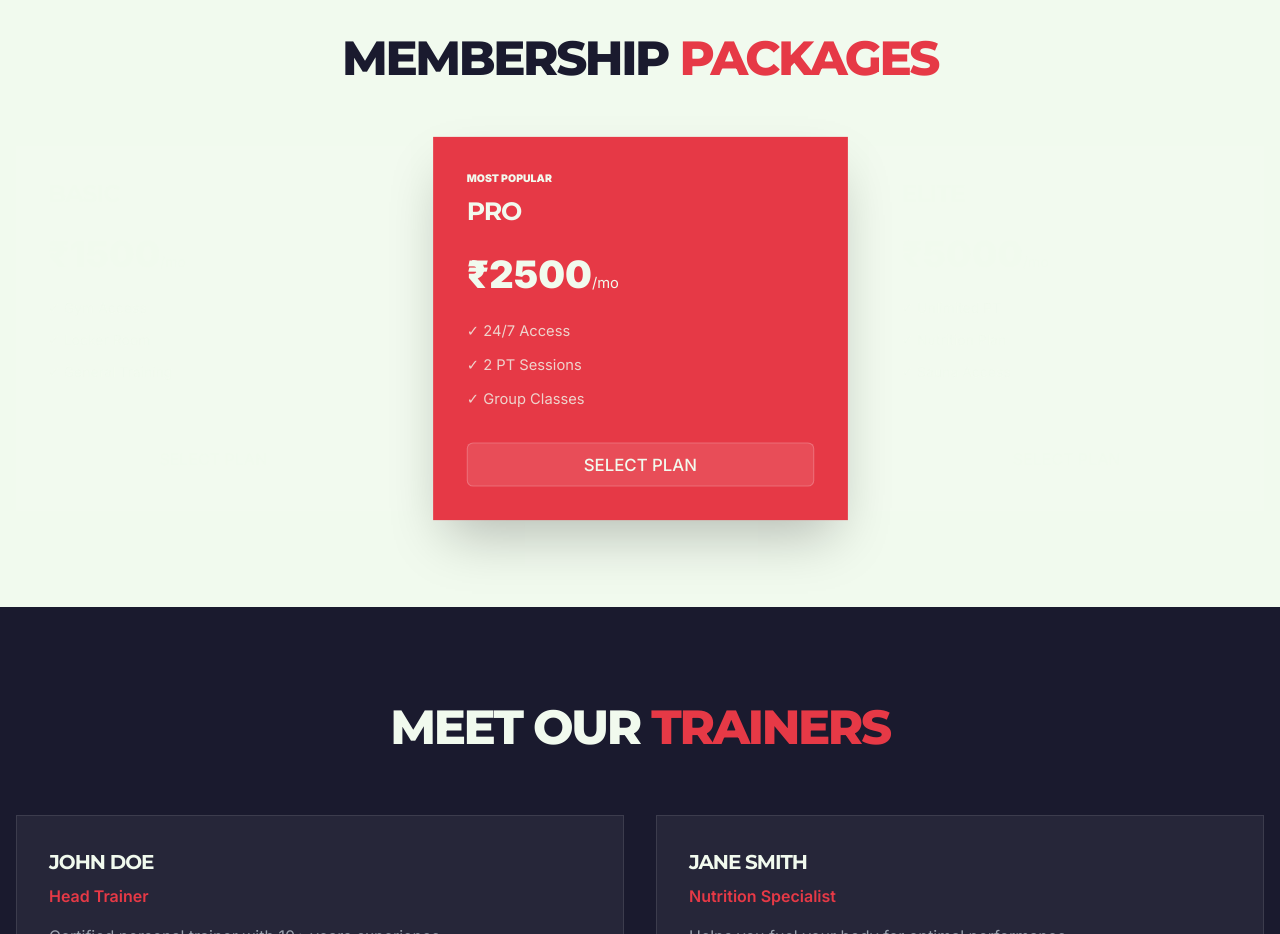
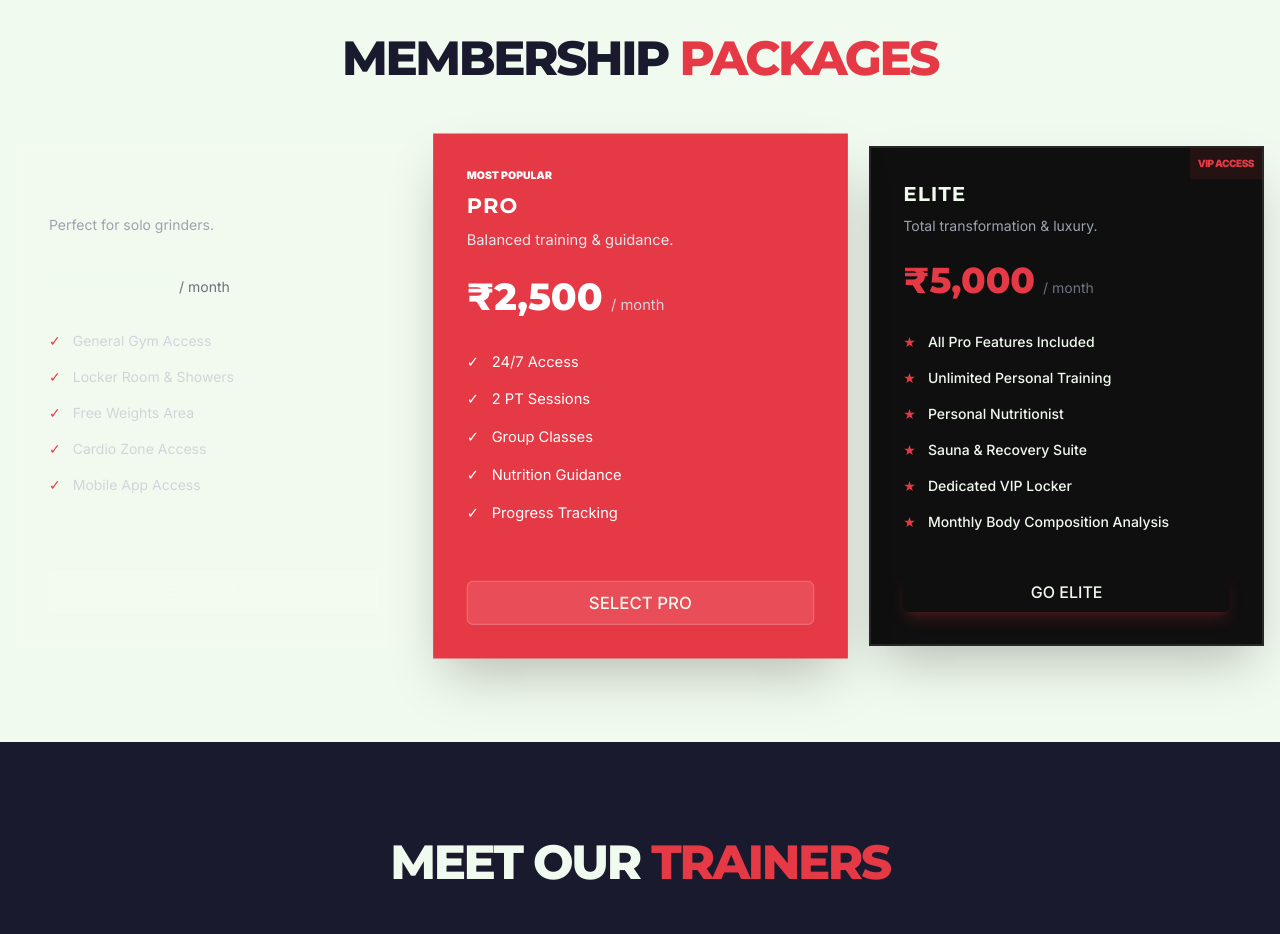
Before and after one commit to RAGEWRAT/gym-, a Next.js app: page / in a window 1280 px wide. Shown: the part 1600-2534 px from the top of the page. Built offline with nearby package versions, Linux system fonts and the light colour scheme.

Commit message:
feat: enhance packages with distinct Basic/Elite tiers and improved Pro card

```diff
--- a/src/components/home/PackagesPreview.tsx
+++ b/src/components/home/PackagesPreview.tsx
@@ -1,9 +1,28 @@
 import { Button } from "@/components/ui/Button";
 
-const packages = [
-  { name: "Basic", price: "1500", features: ["Gym Access", "Locker Room", "General Training"] },
-  { name: "Pro", price: "2500", features: ["24/7 Access", "2 PT Sessions", "Group Classes"], recommended: true },
-  { name: "Elite", price: "5000", features: ["Unlimited PT", "Nutrition Plan", "Sauna Access"] },
+const basicFeatures = [
+  "General Gym Access",
+  "Locker Room & Showers",
+  "Free Weights Area",
+  "Cardio Zone Access",
+  "Mobile App Access"
+];
+
+const proFeatures = [
+  "24/7 Access",
+  "2 PT Sessions",
+  "Group Classes",
+  "Nutrition Guidance",
+  "Progress Tracking"
+];
+
+const eliteFeatures = [
+  "All Pro Features Included",
+  "Unlimited Personal Training",
+  "Personal Nutritionist",
+  "Sauna & Recovery Suite",
+  "Dedicated VIP Locker",
+  "Monthly Body Composition Analysis"
 ];
 
 export default function PackagesPreview() {
@@ -14,19 +33,98 @@ export default function PackagesPreview() {
           MEMBERSHIP <span className="text-brandRed">PACKAGES</span>
         </h2>
         <div className="grid grid-cols-1 md:grid-cols-3 gap-8">
-          {packages.map((pkg) => (
-            <div key={pkg.name} className={`p-8 flex flex-col ${pkg.recommended ? 'bg-brandRed scale-105 z-10 shadow-2xl' : 'bg-white/5'}`}>
-              {pkg.recommended && <span className="text-[10px] font-black uppercase mb-2">Most Popular</span>}
-              <h3 className="text-2xl font-bold uppercase">{pkg.name}</h3>
-              <div className="text-4xl font-black my-6">₹{pkg.price}<span className="text-sm font-normal">/mo</span></div>
-              <ul className="space-y-3 mb-8 flex-grow">
-                {pkg.features.map(f => <li key={f} className="text-sm opacity-80">✓ {f}</li>)}
-              </ul>
-              <Button variant={pkg.recommended ? "secondary" : "primary"}>SELECT PLAN</Button>
-            </div>
-          ))}
+          <BasicCard />
+          <ProCard />
+          <EliteCard />
         </div>
       </div>
     </section>
   );
 }
+
+function BasicCard() {
+  return (
+    <div className="p-8 bg-white/5 border border-white/10 flex flex-col h-full hover:border-white/20 transition-colors">
+      <h3 className="text-xl font-bold uppercase tracking-wider mb-2">Basic</h3>
+      <p className="text-gray-400 text-sm mb-6">Perfect for solo grinders.</p>
+
+      <div className="mb-8">
+        <span className="text-4xl font-black font-heading">₹1,500</span>
+        <span className="text-gray-500 text-sm ml-2">/ month</span>
+      </div>
+
+      <ul className="space-y-4 mb-10 flex-grow">
+        {basicFeatures.map((feature) => (
+          <li key={feature} className="flex items-center text-sm text-gray-300">
+            <span className="text-brandRed mr-3">✓</span>
+            {feature}
+          </li>
+        ))}
+      </ul>
+
+      <Button variant="secondary" className="w-full" href="#book">
+        SELECT BASIC
+      </Button>
+    </div>
+  );
+}
+
+function ProCard() {
+  return (
+    <div className="p-8 bg-brandRed scale-105 z-10 shadow-2xl flex flex-col h-full relative">
+      <span className="text-[10px] font-black uppercase mb-2 text-white">Most Popular</span>
+      <h3 className="text-xl font-bold uppercase tracking-wider mb-2 text-white">Pro</h3>
+      <p className="text-gray-200 text-sm mb-6">Balanced training & guidance.</p>
+
+      <div className="mb-8">
+        <span className="text-4xl font-black font-heading text-white">₹2,500</span>
+        <span className="text-gray-300 text-sm ml-2">/ month</span>
+      </div>
+
+      <ul className="space-y-4 mb-10 flex-grow">
+        {proFeatures.map((feature) => (
+          <li key={feature} className="flex items-center text-sm text-white">
+            <span className="text-white mr-3">✓</span>
+            {feature}
+          </li>
+        ))}
+      </ul>
+
+      <Button variant="secondary" className="w-full" href="#book">
+        SELECT PRO
+      </Button>
+    </div>
+  );
+}
+
+function EliteCard() {
+  return (
+    <div className="p-8 bg-nearblack border-2 border-white/10 flex flex-col h-full relative overflow-hidden group hover:border-brandRed/50 transition-all shadow-2xl">
+      {/* Decorative background element */}
+      <div className="absolute top-0 right-0 p-2 bg-brandRed/10 text-brandRed text-[10px] font-black uppercase tracking-tighter">
+        VIP ACCESS
+      </div>
+
+      <h3 className="text-xl font-bold uppercase tracking-wider mb-2 text-offwhite">Elite</h3>
+      <p className="text-gray-400 text-sm mb-6">Total transformation & luxury.</p>
+
+      <div className="mb-8">
+        <span className="text-4xl font-black font-heading text-brandRed">₹5,000</span>
+        <span className="text-gray-500 text-sm ml-2">/ month</span>
+      </div>
+
+      <ul className="space-y-4 mb-10 flex-grow">
+        {eliteFeatures.map((feature) => (
+          <li key={feature} className="flex items-center text-sm text-offwhite font-medium">
+            <span className="text-brandRed mr-3">★</span>
+            {feature}
+          </li>
+        ))}
+      </ul>
+
+      <Button variant="primary" className="w-full shadow-lg shadow-brandRed/20" href="#contact">
+        GO ELITE
+      </Button>
+    </div>
+  );
+}
--- a/tailwind.config.ts
+++ b/tailwind.config.ts
@@ -12,6 +12,7 @@ const config: Config = {
         navy: "#1A1A2E",
         brandRed: "#E63946",
         offwhite: "#F1FAEE",
+        nearblack: "#0F0F0F",
       },
       fontFamily: {
         heading: ["var(--font-montserrat)", "sans-serif"],
```
